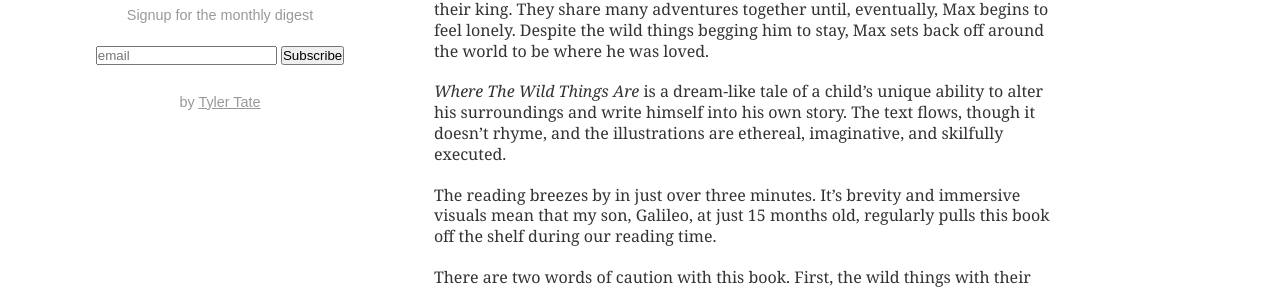
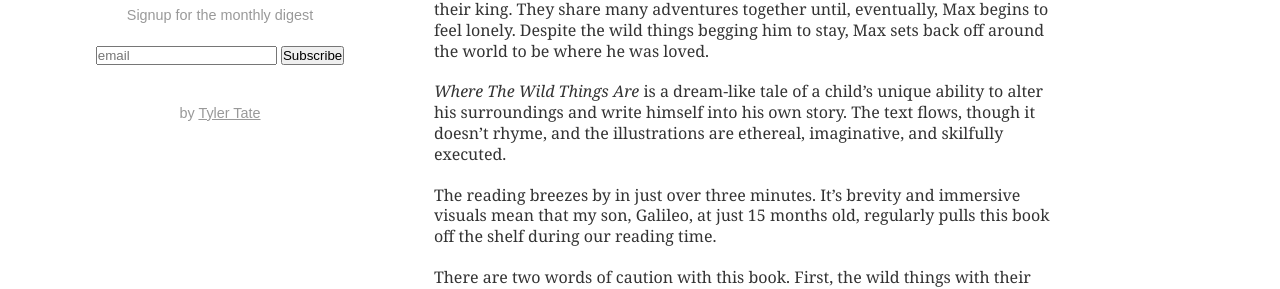
Before and after one commit to tylertate/childlitreview, a Jekyll site: the page built from index.html, in a window 1280 px wide. Shown: the part 556-845 px from the top of the page. Built offline with Jekyll 4.4.1, drawn with Linux system fonts in a browser that asks for light colours.

Commit message:
Final 1.0 touches

```diff
--- a/resources/css/main.css
+++ b/resources/css/main.css
@@ -76,7 +76,7 @@ body {
   color: #999;
 }
 #mainbody #sidebar p.tylertate {
-  margin-top: 2em;
+  margin-top: 2.75em;
 }
 #mainbody #sidebar form {
   text-align: center;
--- a/resources/css/main.less
+++ b/resources/css/main.less
@@ -72,7 +72,7 @@ body {
 			}
 		}
 		p.tylertate {
-			margin-top: 2em;
+			margin-top: 2.75em;
 		}
 		form {
 			text-align: center;
```
